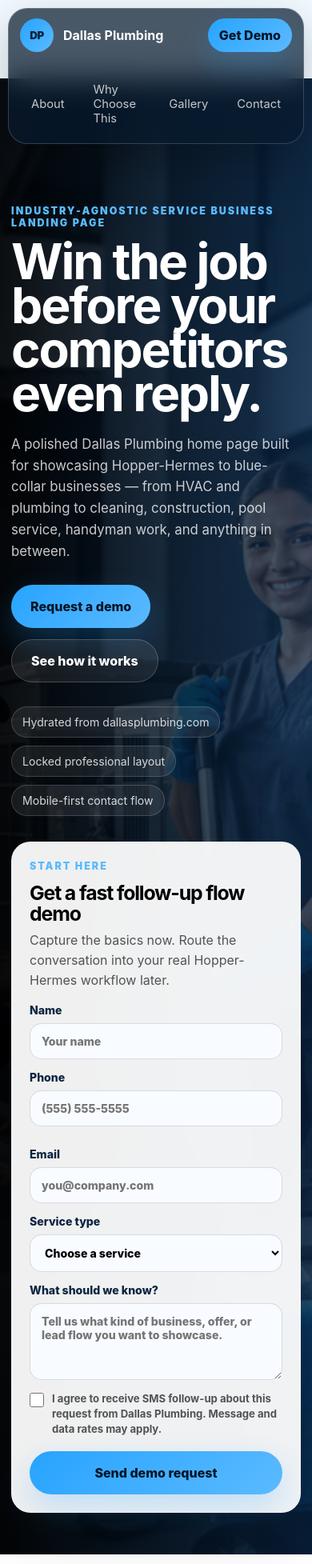
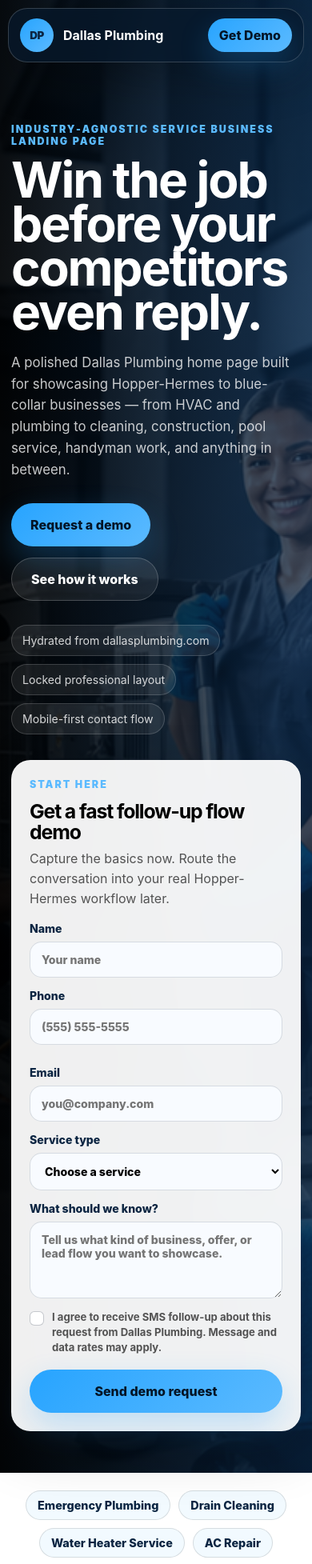
Before and after one commit to SoloRatRacer97/Hermes-Project-X-site, a Next.js app: page / in a window 390 px wide. Shown: the top 1955 px of the page at 80% size. Built offline with nearby package versions, Linux system fonts and the light colour scheme.

Commit message:
chore: landing site update

```diff
--- a/app/globals.css
+++ b/app/globals.css
@@ -345,21 +345,77 @@ h1 {
 }
 
 .lead-card .sms-consent {
+  position: relative;
   display: flex;
   align-items: flex-start;
   gap: 10px;
   color: var(--muted);
+  cursor: pointer;
   font-size: 0.82rem;
   font-weight: 700;
   line-height: 1.45;
 }
 
-.lead-card .sms-consent input {
+.lead-card .sms-consent-input {
+  position: absolute;
+  width: 1px;
+  height: 1px;
+  margin: 0;
+  overflow: hidden;
+  opacity: 0;
+}
+
+.sms-consent-box {
+  position: relative;
+  display: inline-grid;
   width: 18px;
   height: 18px;
-  margin: 2px 0 0;
-  flex: 0 0 auto;
-  accent-color: var(--blue-600);
+  margin-top: 2px;
+  flex: 0 0 18px;
+  place-items: center;
+  border: 1.5px solid rgba(13, 27, 47, 0.24);
+  border-radius: 6px;
+  background: var(--white);
+  box-shadow: inset 0 0 0 1px rgba(255, 255, 255, 0.72);
+  transition:
+    border 160ms ease,
+    background 160ms ease,
+    box-shadow 160ms ease,
+    transform 160ms ease;
+}
+
+.sms-consent-box::after {
+  width: 5px;
+  height: 9px;
+  border-right: 2px solid #041527;
+  border-bottom: 2px solid #041527;
+  content: "";
+  opacity: 0;
+  transform: translateY(-1px) rotate(45deg) scale(0.7);
+  transition:
+    opacity 160ms ease,
+    transform 160ms ease;
+}
+
+.sms-consent-input:checked + .sms-consent-box {
+  border-color: var(--blue-500);
+  background: linear-gradient(135deg, var(--blue-500), var(--cyan));
+  box-shadow: 0 8px 18px rgba(39, 164, 255, 0.22);
+}
+
+.sms-consent-input:checked + .sms-consent-box::after {
+  opacity: 1;
+  transform: translateY(-1px) rotate(45deg) scale(1);
+}
+
+.sms-consent-input:focus-visible + .sms-consent-box {
+  box-shadow:
+    0 0 0 4px rgba(39, 164, 255, 0.18),
+    0 8px 18px rgba(39, 164, 255, 0.18);
+}
+
+.sms-consent-text {
+  display: block;
 }
 
 .lead-card input:focus,
@@ -650,15 +706,11 @@ h1 {
 @media (max-width: 960px) {
   .site-header {
     border-radius: 24px;
-    flex-wrap: wrap;
+    flex-wrap: nowrap;
   }
 
   .nav-links {
-    order: 3;
-    width: 100%;
-    justify-content: center;
-    overflow-x: auto;
-    padding-top: 4px;
+    display: none;
   }
 
   .hero,
--- a/app/page.tsx
+++ b/app/page.tsx
@@ -246,13 +246,15 @@ function LeadForm({ id, className = "lead-card" }: { id: string; className?: str
 
       <label className="sms-consent">
         <input
+          className="sms-consent-input"
           required
           type="checkbox"
           name="smsConsent"
           checked={formState.smsConsent}
           onChange={(event) => updateSmsConsent(event.target.checked)}
         />
-        <span>
+        <span className="sms-consent-box" aria-hidden="true" />
+        <span className="sms-consent-text">
           I agree to receive SMS follow-up about this request from {brand.name}. Message and data rates may apply.
         </span>
       </label>
@@ -301,10 +303,10 @@ export default function Home() {
         </a>
 
         <nav className="nav-links" aria-label="Page sections">
-          <a href="#about">About</a>
+          <a className="mobile-hidden-nav" href="#about">About</a>
           <a href="#why">Why Choose This</a>
           <a href="#gallery">Gallery</a>
-          <a href="#contact">Contact</a>
+          <a className="mobile-hidden-nav" href="#contact">Contact</a>
         </nav>
 
         <a className="nav-cta" href="#lead-form">
--- a/app/project-x-config.ts
+++ b/app/project-x-config.ts
@@ -66,7 +66,7 @@ function createProjectXTheme({ primary, secondary }: { primary: HexColor; second
 
 export const projectXConfig = {
   hydratedFrom: "https://dallasplumbing.com/",
-  hydratedAt: "2026-04-29T15:26:32.002Z",
+  hydratedAt: "2026-04-29T15:42:53.889Z",
   templateContract: [
     "Keep the section order, component structure, and form fields consistent across instances.",
     "Only business labels, service options, image assets, and form routing should change per business.",
@@ -122,13 +122,12 @@ export const projectXConfig = {
     ] satisfies readonly ProjectXCarouselItem[],
   },
   industries: [
+    "Emergency Plumbing",
     "Drain Cleaning",
-    "Water Heater Services",
-    "Emergency Plumbing",
+    "Water Heater Service",
     "AC Repair",
     "AC Installation",
-    "Heating Repair",
-    "Slab Leak Detection"
+    "Heating Repair"
   ],
   proofPoints: [
     "Hydrated from dallasplumbing.com",
```
Also changed, not shown: .deploy-landing.json.
